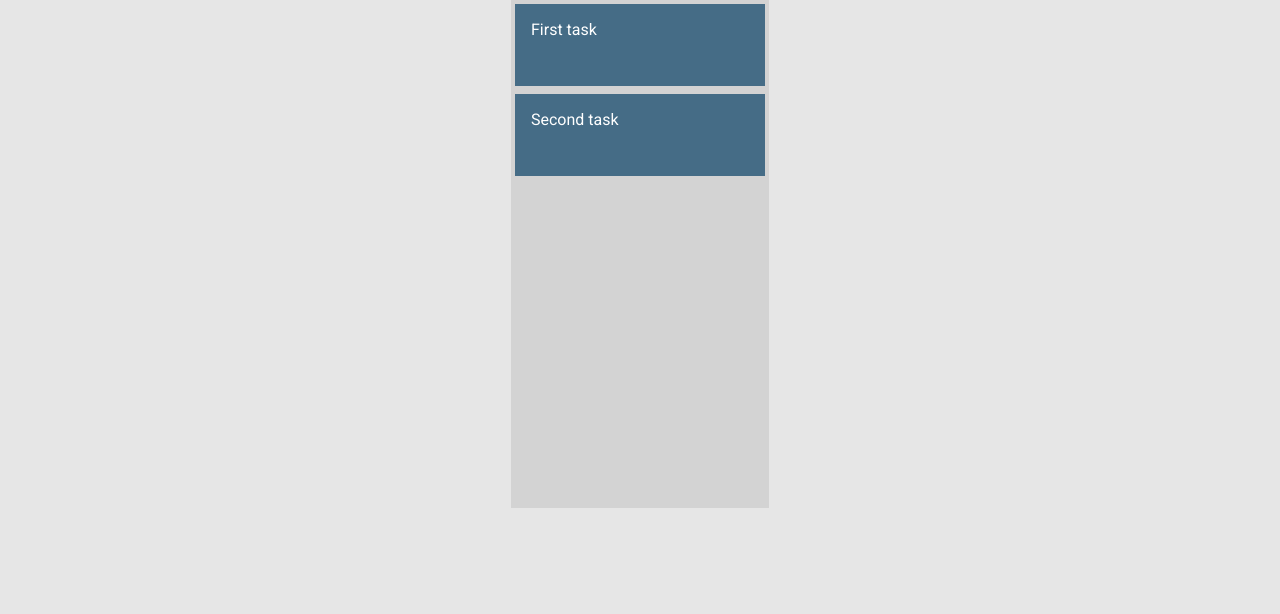
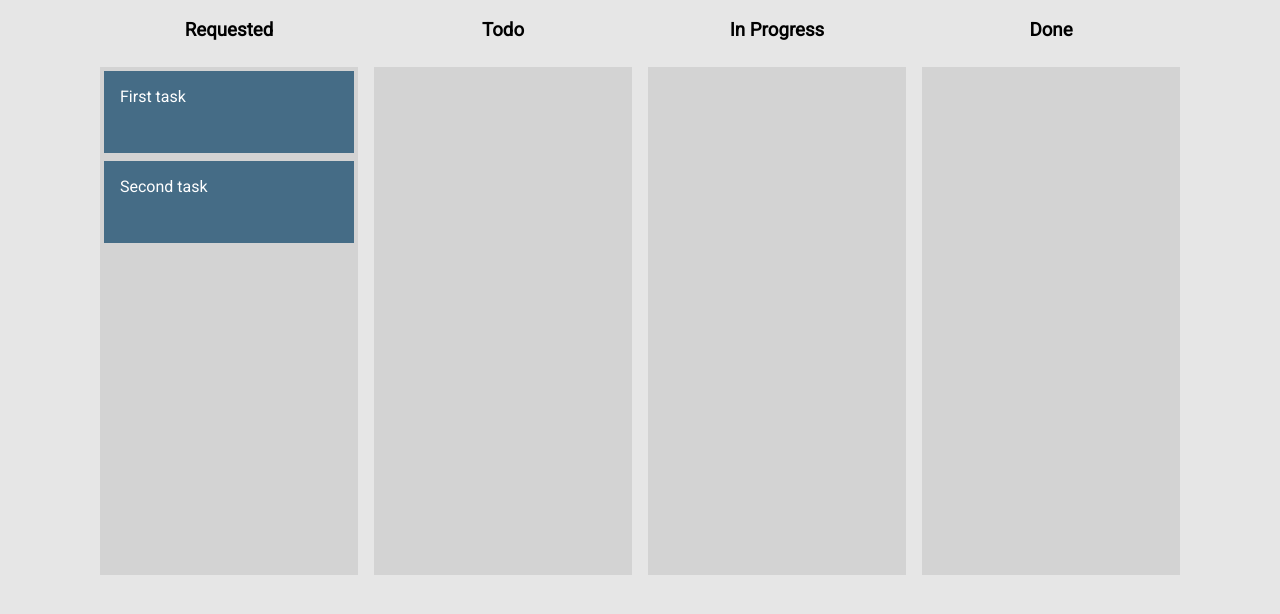
Before and after one commit to Voytech-G/billenium, a React (Create React App) app in the folder kanban/: page / in a window 1280 px wide. Shown: the top 614 px of the page. Built offline with nearby package versions, Linux system fonts and the light colour scheme.

Commit message:
drag and drop feature ver. 1

```diff
--- a/kanban/src/App.js
+++ b/kanban/src/App.js
@@ -7,13 +7,44 @@ const itemsFromBackend = [
 ];
 const columnsFromBackend = {
   [uuid()]: {
+    name: "Requested",
+    items: itemsFromBackend
+  },
+  [uuid()]: {
     name: "Todo",
-    items: itemsFromBackend
+    items: []
+  },
+  [uuid()]: {
+    name: "In Progress",
+    items: []
+  },
+  [uuid()]: {
+    name: "Done",
+    items: []
   }
 };
 const onDragEnd = (result, columns, setColumns) => {
   if (!result.destination) return;
   const { source, destination } = result;
+  if (source.droppableId !== destination.droppableId) {
+    const sourceColumn = columns[source.droppableId];
+    const destColumn = columns[destination.droppableId];
+    const sourceItems = [...sourceColumn.items];
+    const destItems = [...destColumn.items];
+    const [removed] = sourceItems.splice(source.index, 1);
+    destItems.splice(destination.index, 0, removed);
+    setColumns({
+      ...columns,
+      [source.droppableId]: {
+        ...sourceColumn,
+        items: sourceItems
+      },
+      [destination.droppableId]: {
+        ...destColumn,
+        items: destItems
+      }
+    });
+  } else {
     const column = columns[source.droppableId];
     const copiedItems = [...column.items];
     const [removed] = copiedItems.splice(source.index, 1);
@@ -25,6 +56,7 @@ const onDragEnd = (result, columns, setColumns) => {
         items: copiedItems
       }
     });
+  }
 };
 function App() {
   const [columns, setColumns] = useState(columnsFromBackend);
@@ -35,7 +67,16 @@ function App() {
       >
         {Object.entries(columns).map(([id, column]) => {
           return (
-            <Droppable droppableId={id} key={id}>
+            <div
+              style={{
+                display: "flex",
+                flexDirection: "column",
+                alignItems: "center"
+              }}
+            >
+              <h3>{column.name}</h3>
+              <div style={{ margin: 8 }}>
+                <Droppable droppableId={id} key={id} style={{ margin: 8 }}>
                   {(provided, snapshot) => {
                     return (
                       <div
@@ -86,6 +127,8 @@ function App() {
                     );
                   }}
                 </Droppable>
+              </div>
+            </div>
           );
         })}
       </DragDropContext>
```
Lines whose indentation alone changed are shown as unchanged.
